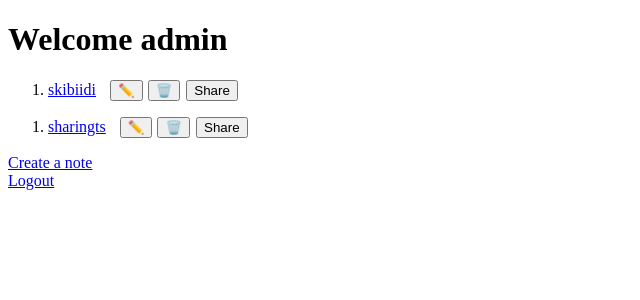
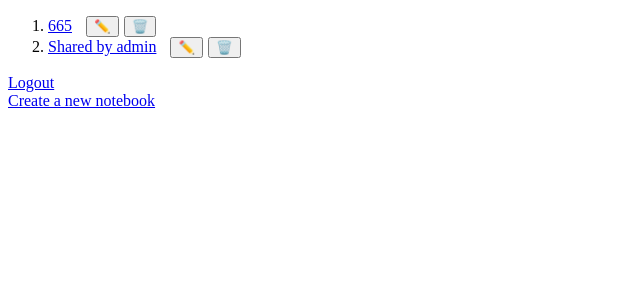
Before and after one commit to s4rthaksingh/Notess, a Django app: page / in a window 1280 px wide. Shown: the top 300 px of the page, without its empty margins (0-640 px from the left). Run offline with Django 5.2, Linux system fonts and the light colour scheme; a user stored in the database is signed in; data comes from the database, SQL or seed files in the repository; both versions use the stored data as it was after the commit.

Commit message:
Add notebooks feature

```diff
--- a/home/models.py
+++ b/home/models.py
@@ -2,10 +2,18 @@ from django.db import models
 from django.contrib.auth.models import User
 
 # Create your models here.
+
+class Notebook(models.Model):
+    user = models.ForeignKey(User, on_delete=models.CASCADE)
+    name = models.CharField(max_length=200)
+
+    def __str__(self):
+        return self.name
+
 class Note(models.Model):
     user = models.ForeignKey(User, on_delete=models.CASCADE)
+    notebook = models.ForeignKey(Notebook,on_delete=models.CASCADE)
     title = models.CharField(max_length=200)
     description = models.TextField(max_length=5000)
-
     def __str__(self):
         return self.title
--- a/home/urls.py
+++ b/home/urls.py
@@ -5,9 +5,13 @@ from home import views
 urlpatterns = [
     path('',views.index,name="index"),
     path('notes/<int:noteid>',views.viewnote,name='viewnote'),
+    path('notebooks/<int:notebookid>',views.viewnotebook),
     path('create/',views.create,name='create'),
+    path('create-notebook/',views.createnotebook,name='create'),
+    path('delete-notebook/<int:notebookid>',views.deletenotebook),
     path('delete/<int:noteid>',views.delete),
     path('edit/<int:noteid>',views.edit),
+    path('edit-notebook/<int:notebookid>',views.editnotebook),
     path('share/<int:noteid>',views.share),
     path('login/',views.loginUser),
     path('logout/',views.logoutUser),
--- a/home/views.py
+++ b/home/views.py
@@ -1,7 +1,7 @@
 from django.shortcuts import render
 from django.http import HttpResponseRedirect, HttpResponse
-from .models import Note
-from .forms import NoteForm, RegisterForm
+from .models import Note,Notebook
+from .forms import NoteForm, RegisterForm,NotebookForm
 from django.contrib import messages
 from django.contrib.auth import authenticate, login, logout
 from django.contrib.auth.decorators import login_required
@@ -11,9 +11,9 @@ from django.contrib.auth.models import User
 def index(request):
     context={
         'user' : request.user,
-        'notes': Note.objects.filter(user=request.user),
+        'notebooks': Notebook.objects.filter(user=request.user),
     }
-    return render(request,'index.html',context=context)
+    return render(request,'viewnotebooks.html',context=context)
 
 @login_required(login_url="/login")
 def viewnote(request,noteid):
@@ -25,17 +25,42 @@ def viewnote(request,noteid):
     return render(request,'viewnote.html',context=context)
 
 @login_required(login_url="/login")
+def viewnotebook(request,notebookid):
+    if request.user != Notebook.objects.get(pk=notebookid).user:
+        return HttpResponse("This note doesn't exist")
+    notebook = Notebook.objects.get(pk=notebookid)
+    context={
+        'notes' : Note.objects.filter(notebook=notebook),
+        'user' : request.user
+    }
+    return render(request,'index.html',context=context)
+
+
+@login_required(login_url="/login")
 def create(request):
     if request.method == 'POST':
-        form = NoteForm(request.POST)
+        form = NoteForm(request.POST,user=request.user)
         if form.is_valid():
             note = form.save(commit=False)
             note.user = request.user
             note.save()
             return HttpResponseRedirect("/")
     else:
-        form = NoteForm()
+        form = NoteForm(user=request.user)
     return render(request,'create.html',{'form':form})
+
+@login_required(login_url="/login")
+def createnotebook(request):
+    if request.method == 'POST':
+        form = NotebookForm(request.POST)
+        if form.is_valid():
+            notebook = form.save(commit=False)
+            notebook.user = request.user
+            notebook.save()
+            return HttpResponseRedirect("/")
+    else:
+        form = NotebookForm()
+    return render(request,'createnotebook.html',{'form':form})
 
 @login_required(login_url="/login")
 def delete(request,noteid):
@@ -46,17 +71,36 @@ def delete(request,noteid):
     return HttpResponseRedirect('/')
 
 @login_required(login_url="/login")
+def deletenotebook(request,notebookid):
+    if request.user != Notebook.objects.get(pk=notebookid).user:
+        return HttpResponse("This note doesn't exist")
+    else:
+        Notebook.objects.get(pk=notebookid).delete()
+    return HttpResponseRedirect('/')
+
+@login_required(login_url="/login")
 def edit(request,noteid):
     if request.user != Note.objects.get(pk=noteid).user:
         return HttpResponse("This note doesn't exist")
     if request.method == 'POST':
-        form = NoteForm(request.POST,instance=Note.objects.get(pk=noteid))
+        form = NoteForm(request.POST,instance=Note.objects.get(pk=noteid),user=request.user)
         if form.is_valid():
             form.save()
             return HttpResponseRedirect('/')
     else:
-        form = NoteForm(instance=Note.objects.get(pk=noteid))
+        form = NoteForm(instance=Note.objects.get(pk=noteid),user=request.user)
     return render(request,'edit.html',{'form':form})
+
+@login_required(login_url="/login")
+def editnotebook(request,notebookid):
+    if request.method == 'POST':
+        form = NotebookForm(request.POST,instance=Notebook.objects.get(pk=notebookid))
+        if form.is_valid():
+            form.save()
+            return HttpResponseRedirect('/')
+    else:
+        form = NotebookForm(instance=Notebook.objects.get(pk=notebookid))
+    return render(request,'editnotebook.html',{'form':form})
 
 @login_required
 def share(request,noteid):
@@ -66,7 +110,11 @@ def share(request,noteid):
         user_id = int(request.POST['dropdown'])
         user = User.objects.all().get(pk=user_id)
         note = Note.objects.get(pk=noteid)
-        newnote = Note(title=f'{note.title} - Shared by {note.user}',description=note.description,user=user)
+        notebook,created = Notebook.objects.get_or_create(
+            name=f"Shared by {note.user}",
+            user=user
+        )
+        newnote = Note(title=f'{note.title} - Shared by {note.user}',description=note.description,user=user,notebook=notebook)
         newnote.save()
         return HttpResponse(f'Successfully shared note "{Note.objects.get(pk=noteid)}" with {user.username}')
     else:
--- a/templates/index.html
+++ b/templates/index.html
@@ -22,6 +22,7 @@
       <p>You have no notes</p>
       {% endif %}
     <a href="/create">Create a note</a><br>
-    <a href="/logout">Logout</a>
+    <a href="/logout">Logout</a><br>
+    <a href="/">Go back to notebooks</a>
   </body>
 </html>
--- /dev/null
+++ b/templates/viewnotebooks.html
@@ -0,0 +1,26 @@
+<!DOCTYPE html>
+<html lang="en">
+  <head>
+    <meta charset="UTF-8" />
+    <meta name="viewport" content="width=device-width, initial-scale=1.0" />
+    <title>Notebooks</title>
+  </head>
+  <body>
+    <ol>
+      {% for notebook in notebooks %}
+      <li>
+        <a href="/notebooks/{{notebook.pk}}">{{notebook.name}}</a>
+        <a href="/edit-notebook/{{notebook.pk}}"><button style="margin: 0px 10px">✏️</button></a>
+        <a href="/delete-notebook/{{notebook.pk}}"><button style="margin: 0px -9px">🗑️</button></a>
+      </li>
+
+      {% endfor %}
+    </ol>
+
+    {% if not notebooks %}
+    <p>You have no notebooks</p>
+    {% endif %}
+        <a href="/logout">Logout</a><br>
+    <a href="/create-notebook">Create a new notebook</a>
+  </body>
+</html>
```
Also changed, not shown: home/forms.py (+12 -2 lines), templates/createnotebook.html (added, +15 -0 lines), templates/editnotebook.html (added, +16 -0 lines), db.sqlite3, home/migrations/0002_notebook_note_notebook.py (added), home/migrations/0003_alter_note_notebook.py (added).
